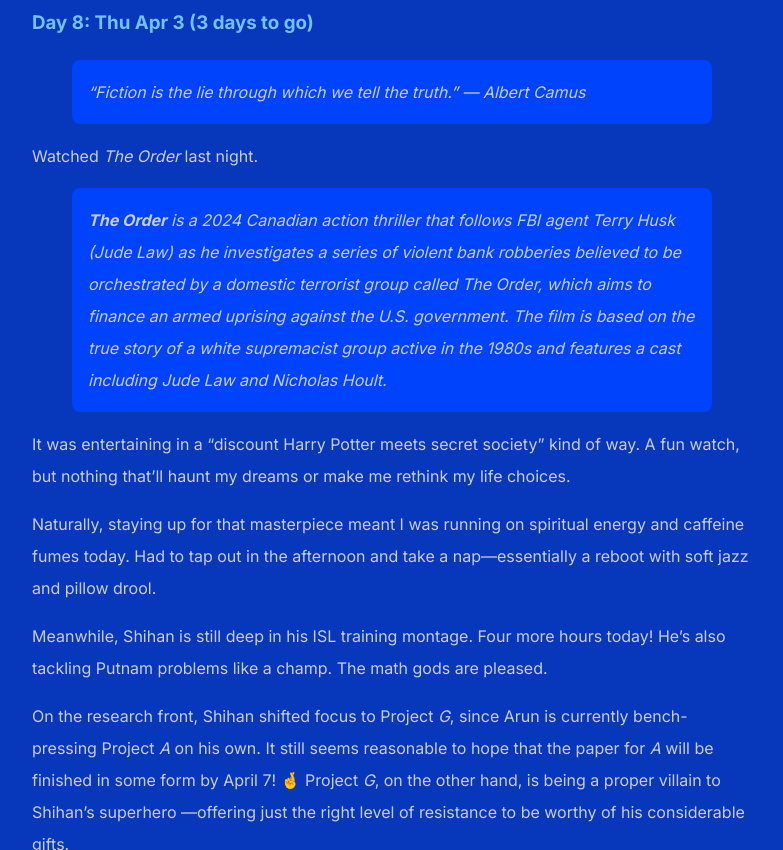
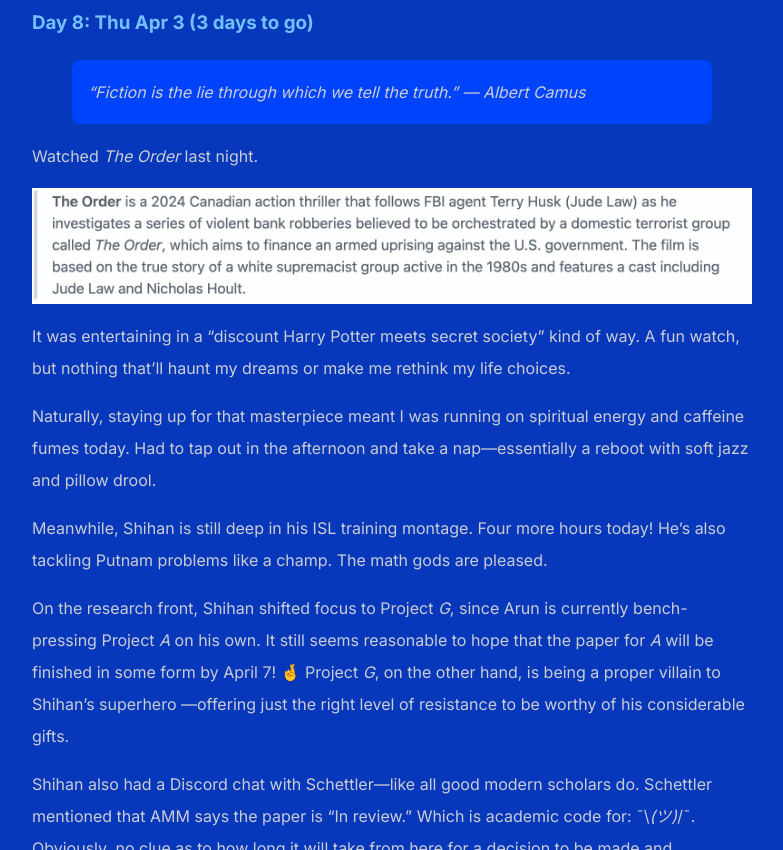
Before and after one commit to shihankanungo/shihankanungo.github.io, a Jekyll site: the page built from india-trip.md, in a window 1280 px wide and 900 px high, scrolled down 535 px, cut to the strip 50-900 px from the top of the window. Shown: the whole strip, without its empty margins (248-1031 px from the left). Built offline with Jekyll 4.4.1, drawn with Linux system fonts in a browser that asks for light colours.

Commit message:
Update india-trip.md

```diff
--- a/india-trip.md
+++ b/india-trip.md
@@ -14,10 +14,7 @@ title: X
 
 Watched _The Order_ last night.
 
-> **The Order** is a 2024 Canadian action thriller that follows FBI agent Terry Husk (Jude Law) as he investigates a series of violent
-bank robberies believed to be orchestrated by a domestic terrorist group called _The Order_, which aims to finance an armed uprising
-against the U.S. government. The film is based on the true story of a white supremacist group active in the 1980s and features a cast
-including Jude Law and Nicholas Hoult.
+![order](images/order.png)
 
 It was entertaining in a “discount Harry Potter meets secret society” kind of way. A fun watch, but nothing that’ll haunt my dreams or
 make me rethink my life choices.
```
